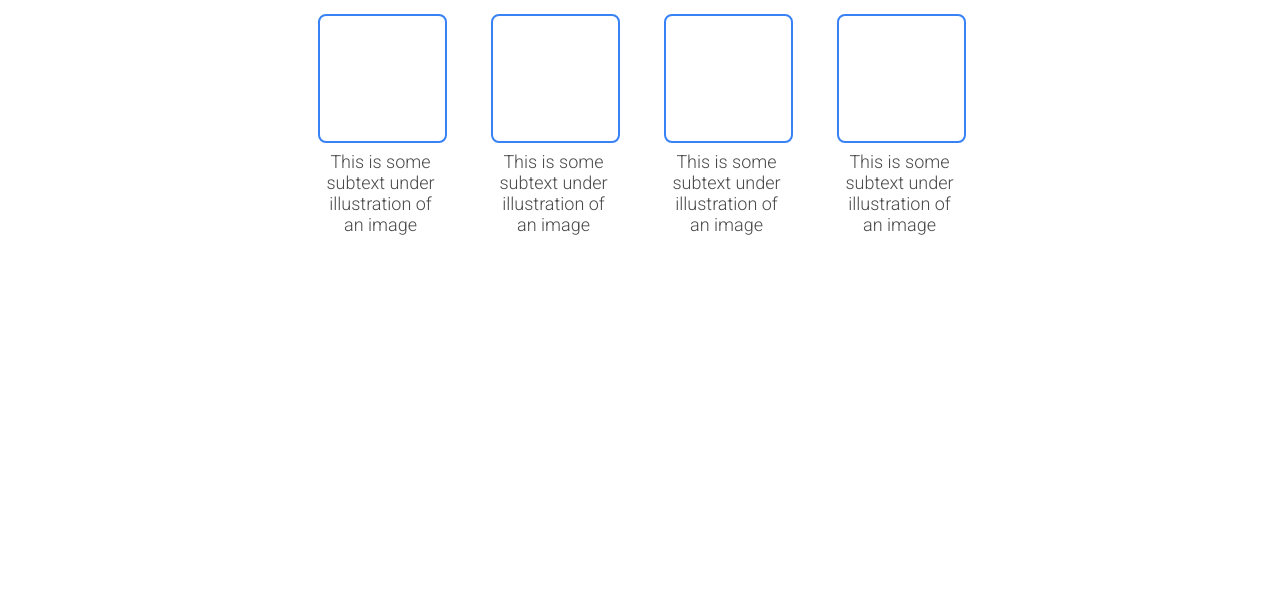
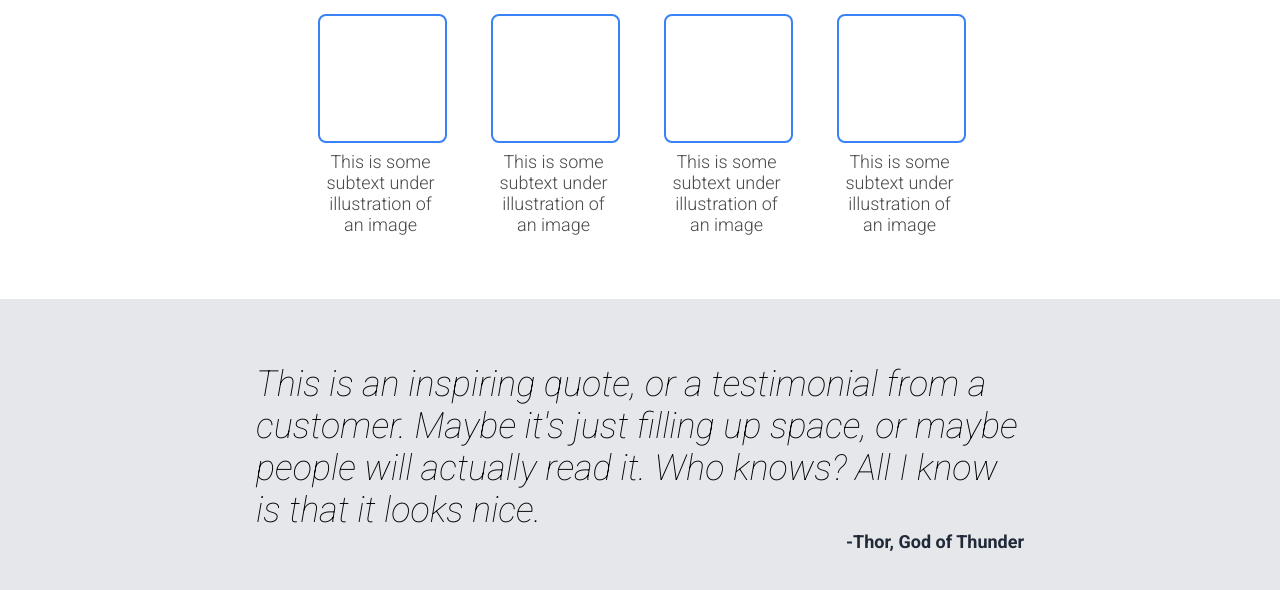
Before and after one commit to A-Shushi/odin-landing-page, a plain HTML site: page index.html in a window 1280 px wide. Shown: the part 538-1128 px from the top of the page. Before the commit the page ends 837 px from the top, so only its background shows below. Drawn offline with Linux system fonts and the light colour scheme.

Commit message:
Setup HTML and style CSS for quote section

```diff
--- a/index.html
+++ b/index.html
@@ -51,5 +51,14 @@
             </div>
         </div>
     </div>
+    <div class="quote">
+        <div class="quote-content">
+            <p class="quote-text">This is an inspiring quote, or a testimonial from a
+                customer. Maybe it's just filling up space, or maybe people will actually
+                read
+                it. Who knows? All I know is that it looks nice.</p>
+            <p class="signature">-Thor, God of Thunder</p>
+        </div>
+    </div>
 </body>
 </html>
--- a/styles.css
+++ b/styles.css
@@ -56,10 +56,9 @@ body {
     padding: 64px 0;
 }
 
-.hero-content h1,
-.hero-content p,
-.information h2,
-.information p {
+h1,
+h2,
+p {
     margin: 0;
     padding: 0;
 }
@@ -135,3 +134,27 @@ body {
     border: 2px solid #3882F6;
     border-radius: 8px;
 }
+
+.quote {
+    padding: 64px 128px;
+    background-color: #E5E7EB;
+}
+
+.quote-content {
+    display: flex;
+    flex-direction: column;
+    padding: 0 128px
+}
+
+.quote-text {
+    font-size: 36px;
+    font-weight: lighter;
+    font-style: italic;
+}
+
+.signature {
+    text-align: right;
+    color: #1F2937;
+    font-weight: bold;
+    font-size: 18px;
+}
```
